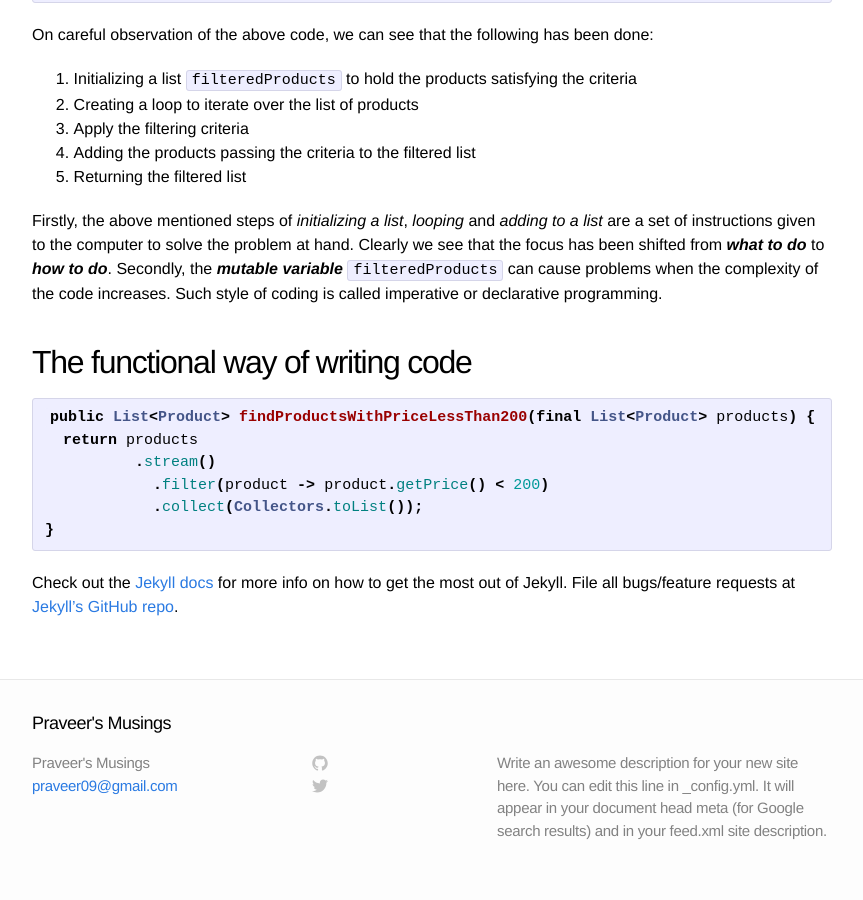
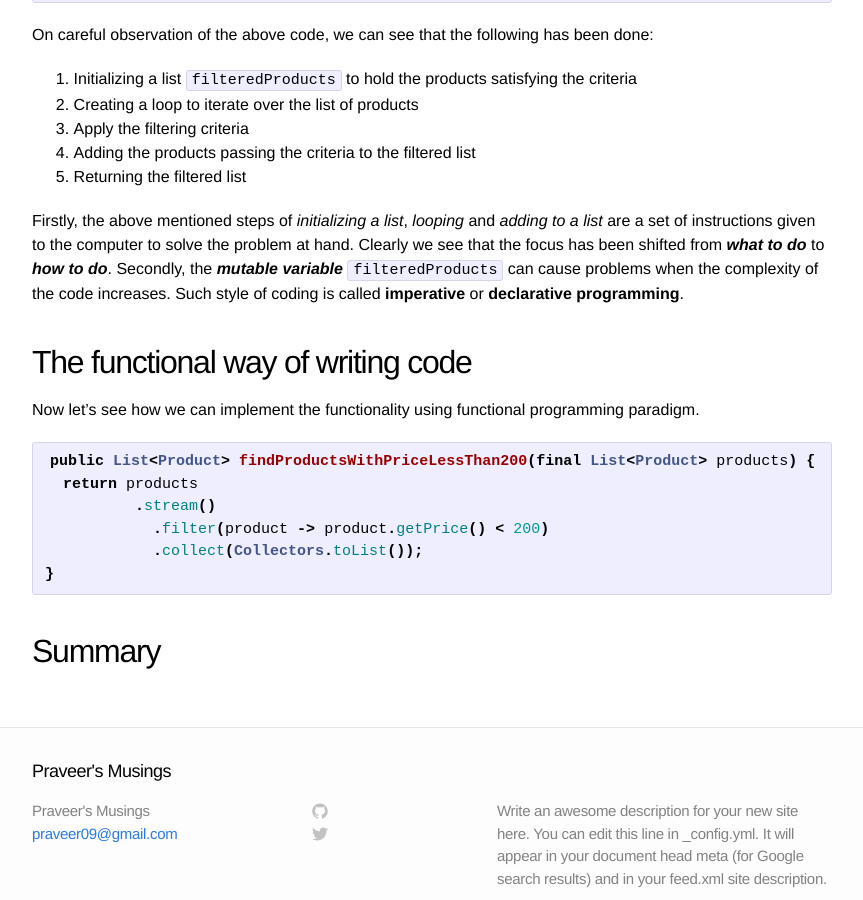
Before and after one commit to praveer09/praveer09.github.io, a Jekyll site: the page built from _posts/2014-06-13-functional-programming-for-the-object-oriented-minds.markdown, in a window 1280 px wide and 900 px high, scrolled down 788 px. Shown: the whole window, without its empty margins (208-1071 px from the left). Built offline with Jekyll 4.4.1, drawn with Linux system fonts in a browser that asks for light colours.

Commit message:
Added text for functional programming section

```diff
--- a/_posts/2014-06-13-functional-programming-for-the-object-oriented-minds.markdown
+++ b/_posts/2014-06-13-functional-programming-for-the-object-oriented-minds.markdown
@@ -40,9 +40,11 @@ On careful observation of the above code, we can see that the following has been
 Firstly, the above mentioned steps of _initializing a list_, _looping_ and _adding to a list_ are a set of instructions
 given to the computer to solve the problem at hand. Clearly we see that the focus has been shifted from
 ___what to do___ to ___how to do___. Secondly, the ___mutable variable___ `filteredProducts` can cause problems when
-the complexity of the code increases. Such style of coding is called imperative or declarative programming.
+the complexity of the code increases. Such style of coding is called __imperative__ or __declarative programming__.
 
 ## The functional way of writing code
+
+Now let's see how we can implement the functionality using functional programming paradigm.
 
 {% highlight java %}
 public List<Product> findProductsWithPriceLessThan200(final List<Product> products) {
@@ -53,7 +55,6 @@ public List<Product> findProductsWithPriceLessThan200(final List<Product> produc
 }
 {% endhighlight %}
 
-Check out the [Jekyll docs][jekyll] for more info on how to get the most out of Jekyll. File all bugs/feature requests at [Jekyll's GitHub repo][jekyll-gh].
 
-[jekyll-gh]: https://github.com/jekyll/jekyll
-[jekyll]:    http://jekyllrb.com
+
+## Summary
```
